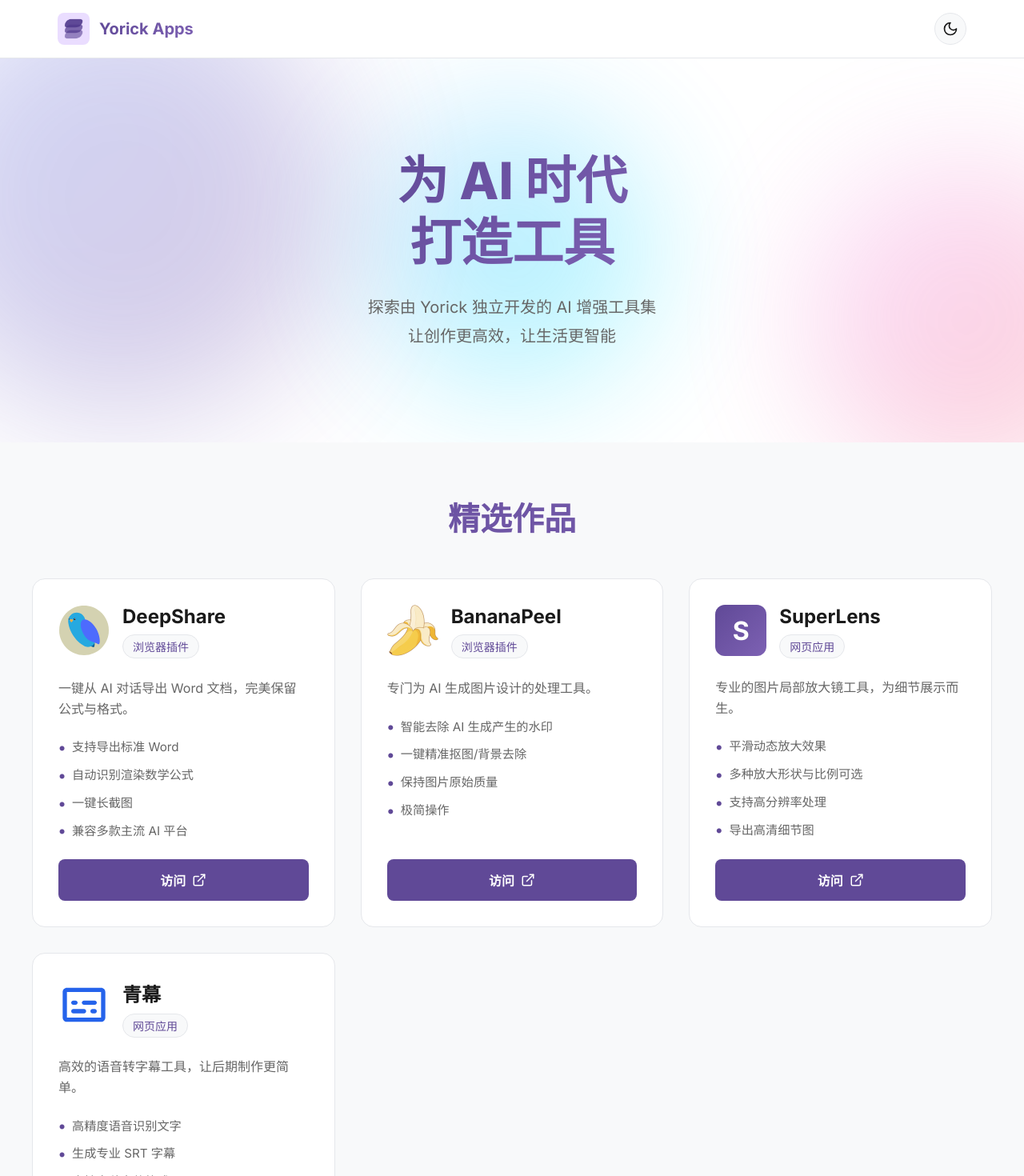
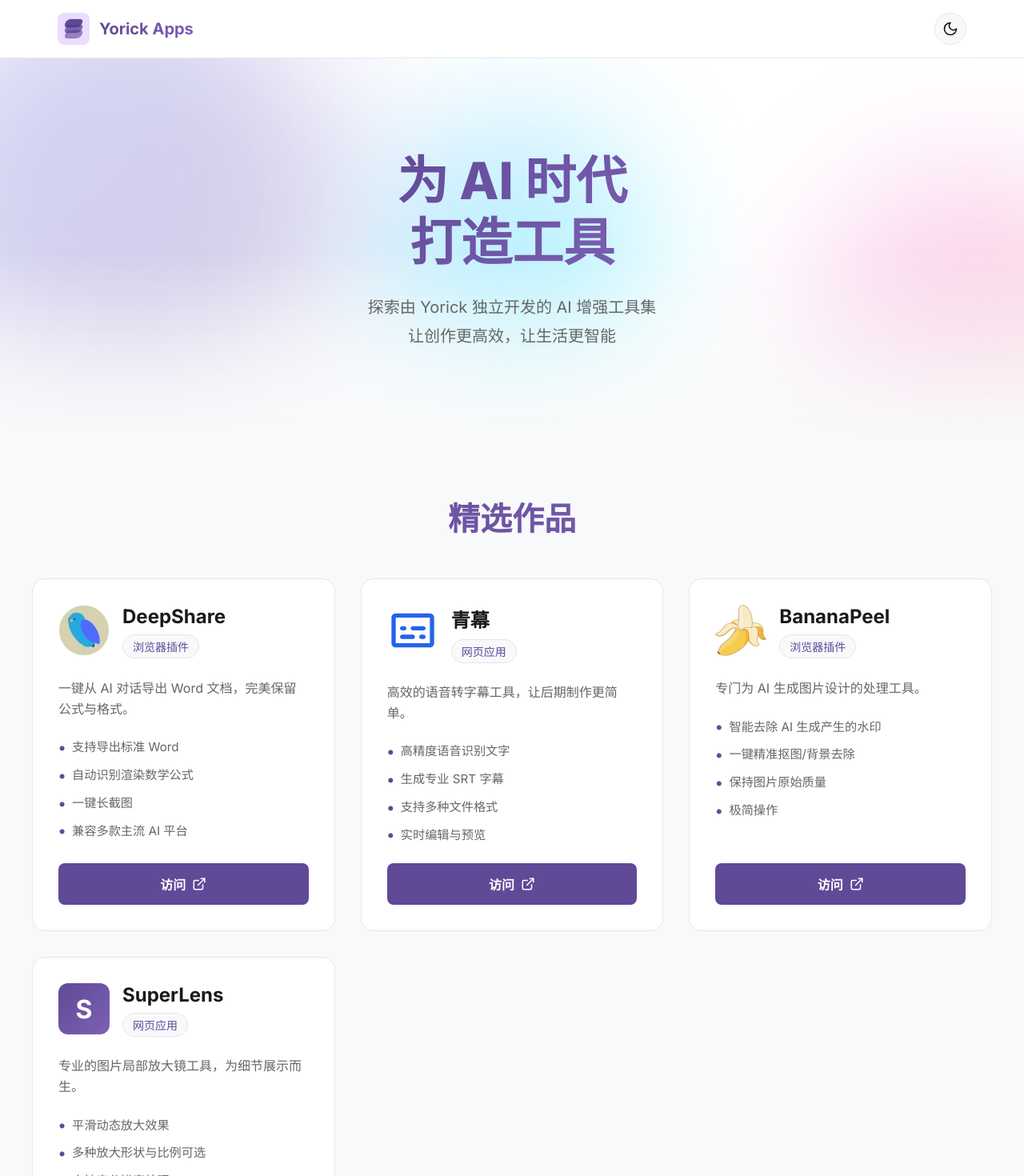
Before and after one commit to Yorick-Ryu/yorick-apps-showcase, a Next.js app: page / in a window 1280 px wide. Shown: the top 1470 px of the page at 80% size. Built offline with nearby package versions, Linux system fonts and the light colour scheme.

Commit message:
feat: Add a gradient fade-out effect to the Hero background.

```diff
--- a/components/AppsGrid.tsx
+++ b/components/AppsGrid.tsx
@@ -16,6 +16,20 @@ const APPS_DATA = [
     icon: '/assets/icons/deepshare.svg',
     iconAlt: 'DeepShare Logo',
     url: 'https://ds.rick216.cn/'
+  },
+  {
+    name: '青幕',
+    type: '网页应用',
+    description: '高效的语音转字幕工具，让后期制作更简单。',
+    features: [
+      '高精度语音识别文字',
+      '生成专业 SRT 字幕',
+      '支持多种文件格式',
+      '实时编辑与预览'
+    ],
+    icon: '/assets/icons/qingmu.svg',
+    iconAlt: '青幕 Logo',
+    url: 'https://qm.rick216.cn/'
   },
   {
     name: 'BananaPeel',
@@ -42,20 +56,6 @@ const APPS_DATA = [
       '导出高清细节图'
     ],
     url: 'https://superlens.rick216.cn/'
-  },
-  {
-    name: '青幕',
-    type: '网页应用',
-    description: '高效的语音转字幕工具，让后期制作更简单。',
-    features: [
-      '高精度语音识别文字',
-      '生成专业 SRT 字幕',
-      '支持多种文件格式',
-      '实时编辑与预览'
-    ],
-    icon: '/assets/icons/qingmu.svg',
-    iconAlt: '青幕 Logo',
-    url: 'https://qm.rick216.cn/'
   }
 ]
 
--- a/components/Hero.module.css
+++ b/components/Hero.module.css
@@ -13,6 +13,18 @@
   inset: 0;
   overflow: hidden;
   z-index: 0;
+}
+
+.background::after {
+  content: '';
+  position: absolute;
+  bottom: 0;
+  left: 0;
+  right: 0;
+  height: 15rem;
+  background: linear-gradient(to bottom, transparent, var(--bg-secondary));
+  z-index: 2;
+  pointer-events: none;
 }
 
 .gradientOrb1,
@@ -54,12 +66,16 @@
 }
 
 @keyframes float {
-  0%, 100% {
+
+  0%,
+  100% {
     transform: translate(0, 0) scale(1);
   }
+
   33% {
     transform: translate(30px, -30px) scale(1.1);
   }
+
   66% {
     transform: translate(-20px, 20px) scale(0.9);
   }
@@ -96,6 +112,7 @@
     opacity: 0;
     transform: translateY(30px);
   }
+
   to {
     opacity: 1;
     transform: translateY(0);
```
